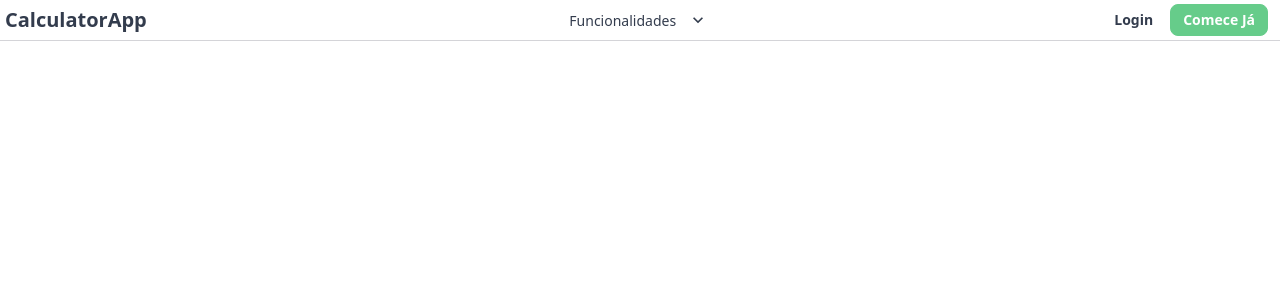
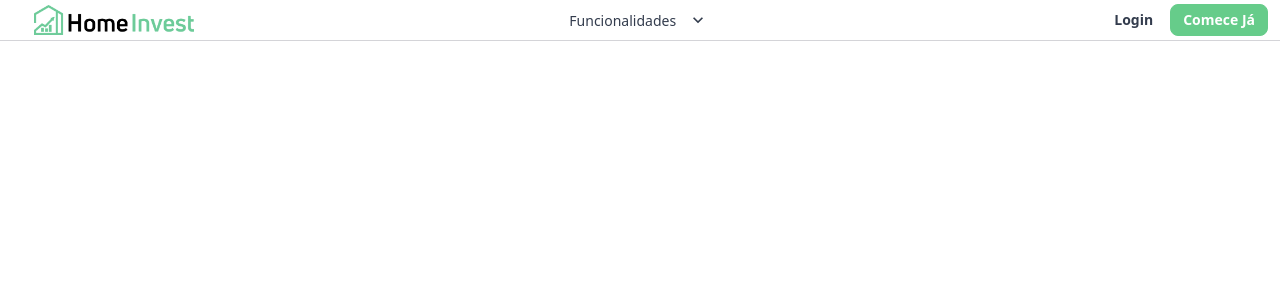
Before and after one commit to glopes7/app-rendimentos, a React (Vite) app: page / in a window 1280 px wide. Shown: the top 300 px of the page. Built offline with nearby package versions, Linux system fonts and the light colour scheme.

Commit message:
add logo -header

```diff
--- a/src/pages/LandingPage.tsx
+++ b/src/pages/LandingPage.tsx
@@ -63,9 +63,9 @@ export default function LandingPage() {
               </li>
             </ul>
           </div>
-          <a className="btn btn-ghost btn-sm normal-case text-xl px-0 py-0">
-            CalculatorApp
-          </a>
+          <div>
+            <img  className=" px-[30px] w-[220px] " src="/src/images/logo-header.png" alt="logo-header" />
+          </div>
         </div>
         <div className=" btn-sm navbar-center hidden lg:flex">
           <ul className="menu menu-horizontal px-1">
```
Also changed, not shown: src/images/logo-header.png (added), src/images/logo-icon.png (added).
